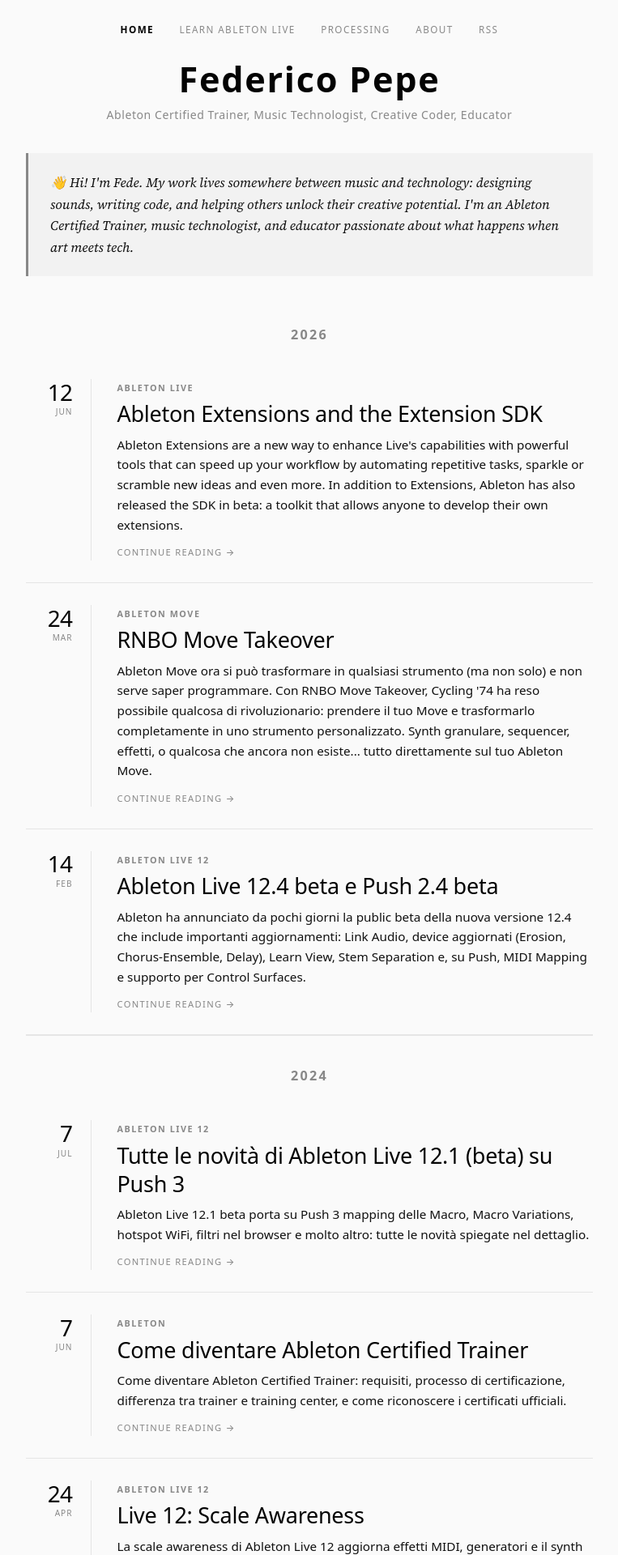
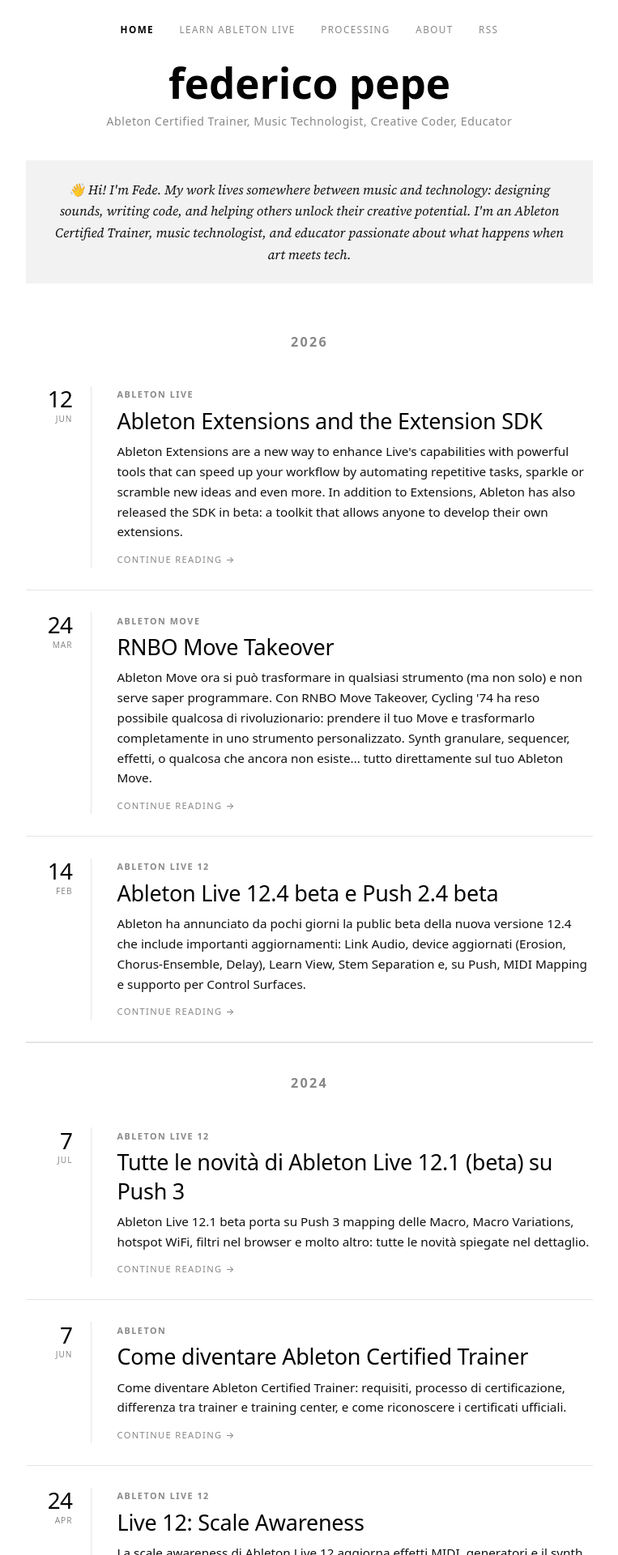
Before and after one commit to federico-pepe/federico-pepe.github.io, a Jekyll site: the page built from index.html, in a window 1280 px wide. Shown: the top 1920 px of the page at 81% size, without its empty margins (258-1021 px from the left). Built offline with Jekyll 4.4.1, drawn with Linux system fonts in a browser that asks for light colours.

Commit message:
Update color scheme and typography for improved readability and aesthetics

```diff
--- a/_sass/main.scss
+++ b/_sass/main.scss
@@ -14,7 +14,7 @@
 // ── Variables ─────────────────────────────────────────────────────────────────
 
 :root {
-  --bg:     #FAFAFA;
+  --bg:     #FFFFFF;
   --ink:    #030303;
   --mid:    #888888;
   --faint:  #E5E5E5;
@@ -41,7 +41,7 @@
 }
 
 body {
-  font-family: var(--serif);
+  font-family: var(--sans);
   background: var(--bg);
   color: var(--ink);
   line-height: 1.7;
@@ -84,10 +84,11 @@
   padding: 0.7rem 0;
 
   .site-title {
+    text-transform: lowercase;
     font-family: var(--sans);
-    font-size: 1.5rem;
+    font-size: 2rem;
     font-weight: 600;
-    letter-spacing: 0.14em;
+    letter-spacing: -1px;
     text-decoration: none;
     color: var(--ink);
   }
@@ -191,10 +192,9 @@
     display: block;
     order: 2;
     font-family: var(--sans);
-    font-size: clamp(1.6rem, 4vw, 2.4rem);
+    font-size: clamp(2rem, 4vw, 3rem);
     font-weight: 700;
-    letter-spacing: 0.04em;
-    //text-transform: uppercase;
+    text-transform: lowercase;
     text-decoration: none;
     color: var(--ink);
     text-align: center;
@@ -222,7 +222,8 @@
   margin: 0.75rem 0 1.5rem;
   padding: 1.1rem 1.25rem;
   background: var(--fill);
-  border-left: 3px solid var(--faint);
+  //border-left: 3px solid var(--fill);
+  text-align: center;
 
   p {
     font-family: var(--serif);
@@ -238,8 +239,7 @@
   .colophon {
     margin: 0 0 2.5rem;
     padding: 1.25rem 1.5rem;
-    border-left: 3px solid var(--mid);
-
+    //border-left: 3px solid var(--mid);
     p { font-size: 0.9rem; }
   }
 }
@@ -484,18 +484,19 @@
   }
 
   h2 {
-    font-size: 0.7rem;
+    font-size: 1.5rem;
     font-weight: 600;
-    letter-spacing: 0.16em;
-    text-transform: uppercase;
-    color: var(--mid);
-    margin-top: 2.5rem;
+    letter-spacing: -1px;
+    //text-transform: uppercase;
+    color: var(--ink);
+    margin: .75em 0
   }
 
   h3 {
-    font-size: 1rem;
-    font-weight: 500;
-    margin-top: 2rem;
+    font-weight: 600;
+    font-size: 1.25em;
+    margin: .83em 0;
+    letter-spacing: -1px;
   }
 
   h4 {
@@ -510,8 +511,8 @@
   a {
     color: var(--ink);
     text-decoration: underline;
-    text-underline-offset: 2px;
-    text-decoration-color: var(--faint);
+    text-underline-offset: 5px;
+    text-decoration-color: var(--accent);
 
     &:hover {
       color: var(--accent);
@@ -603,6 +604,12 @@
   .embed-container {
     margin-bottom: 0.5rem;
   }
+
+  h4,
+  blockquote, ul,
+  fieldset, form,
+  ol, dl, dir,
+  menu            { margin: 1.12em 0 }
 }
 
 // ── Post tags ─────────────────────────────────────────────────────────────────
```
